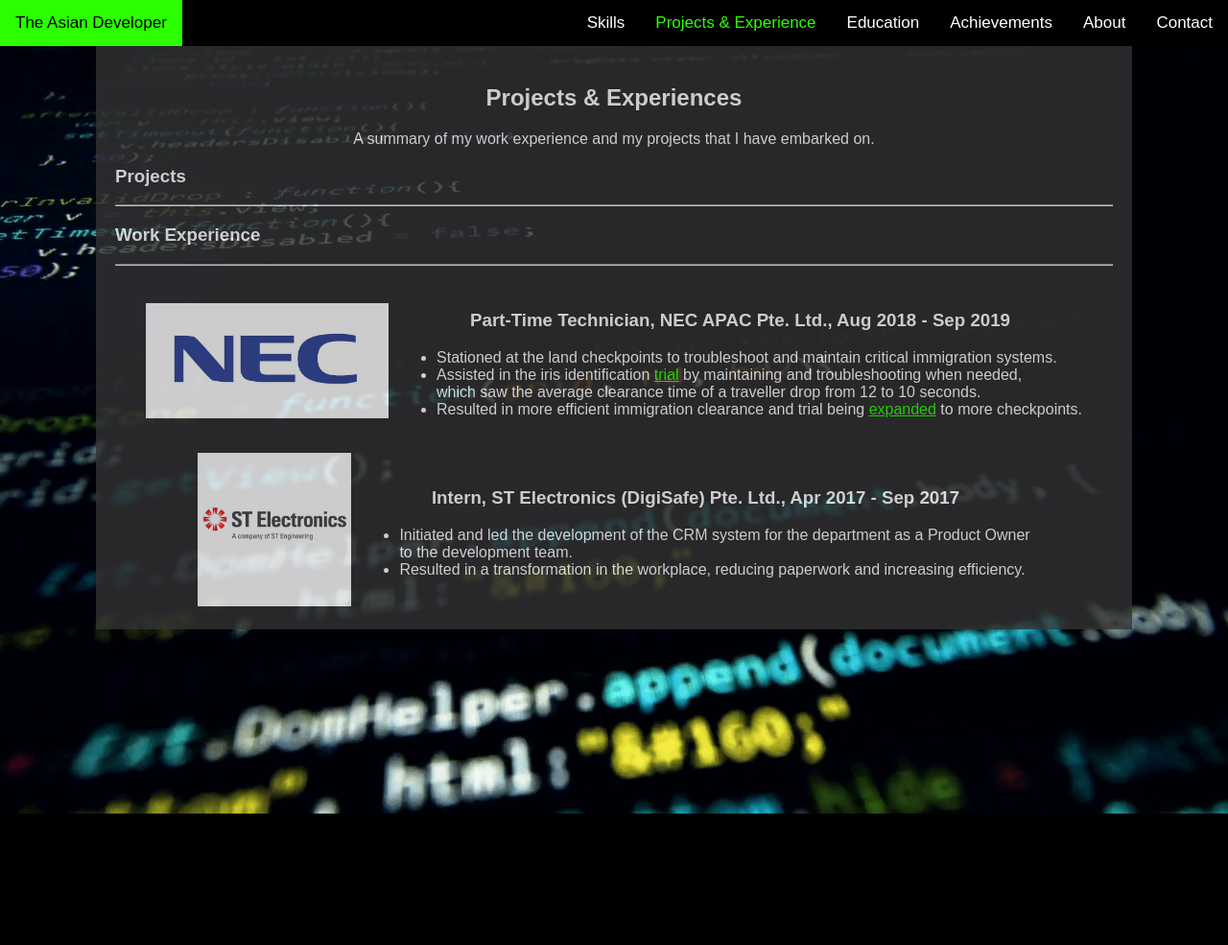
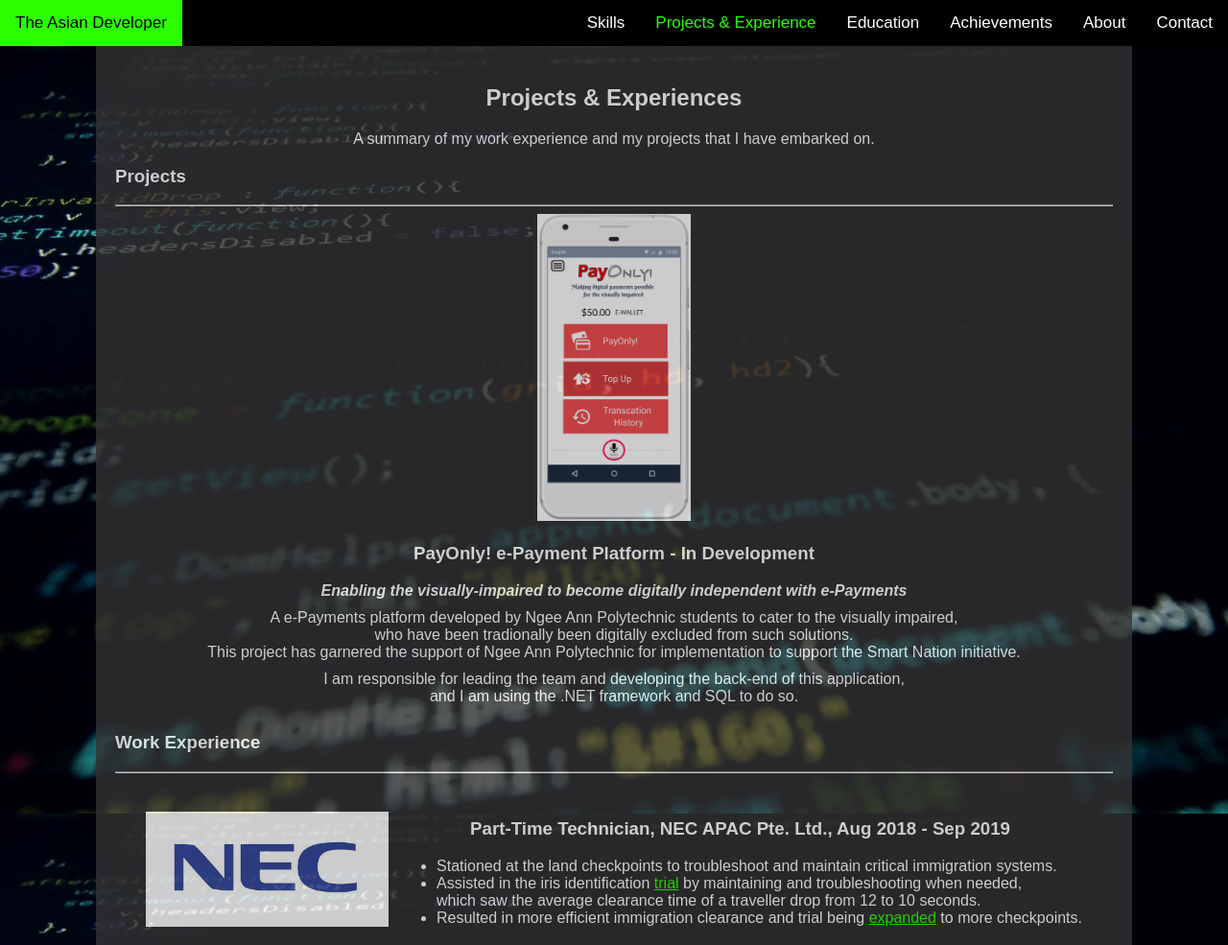
Before and after one commit to theasiandev/theasiandev.github.io, a plain HTML site: page projectsandexperience.html in a window 1280 px wide. Shown: the top 985 px of the page at 96% size. Before the commit the page ends 848 px from the top, so only its background shows below. Drawn offline with Linux system fonts and the light colour scheme; a web font is replaced by a local one.

Commit message:
Added projects and fixed some bugs

```diff
--- a/css/style2.css
+++ b/css/style2.css
@@ -148,3 +148,16 @@
 .expflexbox-content a{
   color:#2bff00;
 }
+
+.projflexbox{
+  display:flex;
+  flex-wrap:wrap;
+  flex-direction:row;
+  justify-content:center;
+  align-items:center;
+}
+
+.projflexbox > div{
+  padding-left:5px;
+  padding-right:5px;
+}
--- a/projectsandexperience.html
+++ b/projectsandexperience.html
@@ -31,6 +31,16 @@
 
         <h3 style="text-align:left;">Projects</h3>
         <hr>
+            <div class="projflexbox">
+              <div><img src="img/PayOnlyPic.png" alt="PayOnly Screenshot" style="height:40vh; width:auto;"></div>
+              <div>
+                <h3>PayOnly! e-Payment Platform - In Development</h3>
+                <p><b><i>Enabling the visually-impaired to become digitally independent with e-Payments</i></b></p>
+                <p>A e-Payments platform developed by Ngee Ann Polytechnic students to cater to the visually impaired,<br>who have been tradionally been digitally excluded from such solutions.<br>
+                This project has garnered the support of Ngee Ann Polytechnic for implementation to support the Smart Nation initiative.</p>
+                <p>I am responsible for leading the team and developing the back-end of this application, <br>and I am using the .NET framework and SQL to do so.</p>
+              </div>
+            </div>
 
         <h3 style="text-align:left;">Work Experience</h3>
         <hr>
```
Also changed, not shown: education.html (+1 -1 lines), img/PayOnlyPic.png (added), 2 other files.
